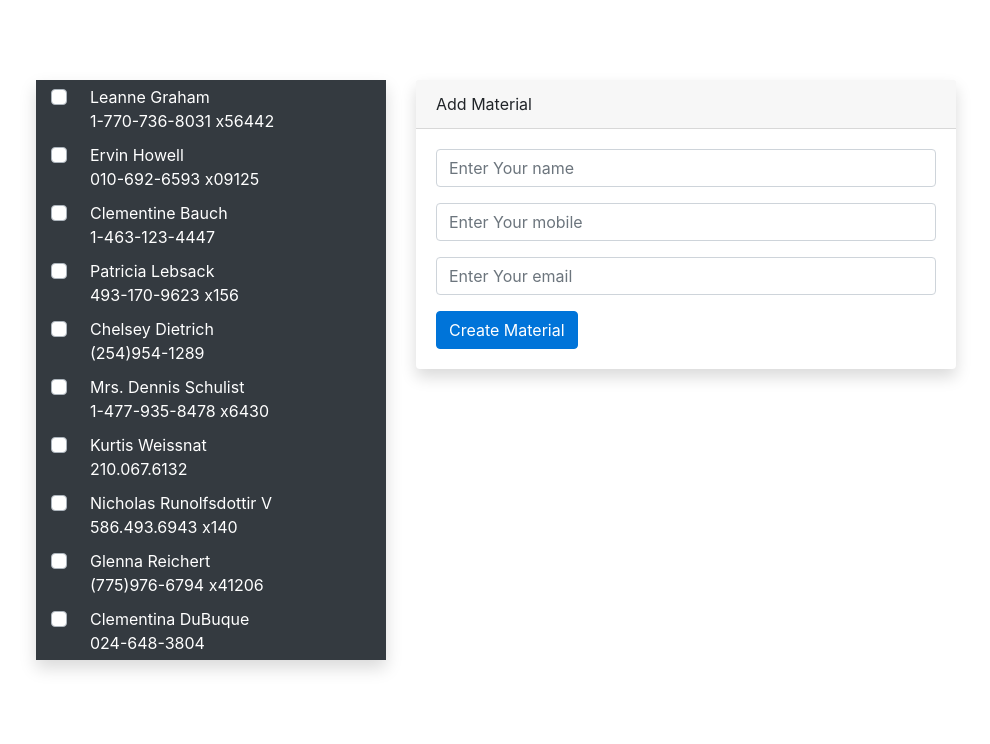
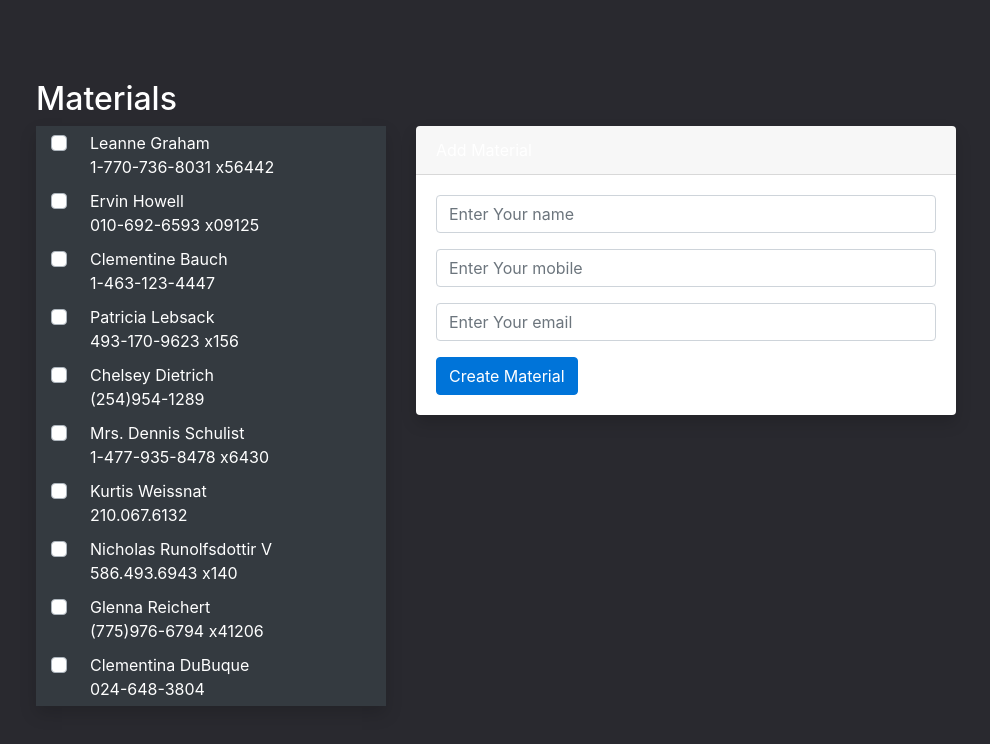
Before and after one commit to kushagra7/material-calculator, a React (Create React App) app: page / in a window 1280 px wide. Shown: the top 744 px of the page, without its empty margins (49-1039 px from the left). Built offline with nearby package versions, Linux system fonts and the light colour scheme.

Commit message:
added background color

```diff
--- a/src/App.js
+++ b/src/App.js
@@ -11,8 +11,11 @@ function App() {
   return (
     <Provider store={store}>
       <Router>
-        <div className="App">
+        <div className="App text-white">
           <div class="container">
+          <div class="row">
+            <div class="col"> <h2> Materials</h2></div>
+          </div>
             <div class="row">
               <div class="col-sm-4"><Materials /></div>
               <div class="col-sm-6"><AddMaterial/></div>
--- a/src/styles/index.scss
+++ b/src/styles/index.scss
@@ -7,4 +7,5 @@ $theme-colors:(
 
 body{
   padding-top: 5rem;
+  background-color: #29292F;
 }
```
